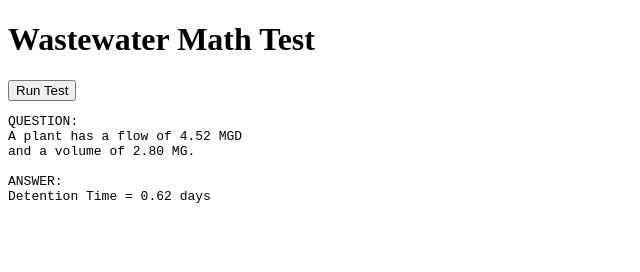
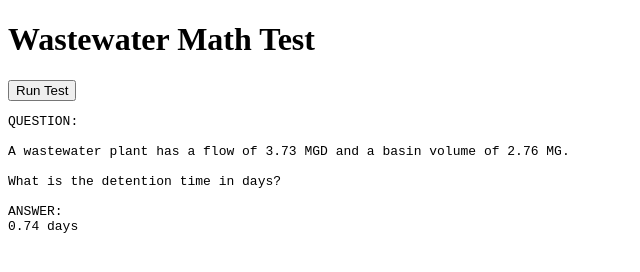
Before and after one commit to GavinMesurac/ww-operator-training, a plain HTML site: page index.html in a window 1280 px wide. Both pictures are taken after a click on the button "Run Test". Shown: the whole page, without its empty margins (0-640 px from the left). Drawn offline with Linux system fonts and the light colour scheme.

Commit message:
Update index.html

```diff
--- a/index.html
+++ b/index.html
@@ -11,18 +11,46 @@
 
   <pre id="out"></pre>
 <script>
+  // -----------------------------
+  // Question generator
+  // -----------------------------
+
+  const questions = [
+    {
+      id: "detention_time_basic",
+      difficulty: "easy",
+      generate: function () {
+        const flowMGD = +(Math.random() * 4 + 1).toFixed(2);
+        const volumeMG = +(Math.random() * 10 + 2).toFixed(2);
+        const detentionTime = +(volumeMG / flowMGD).toFixed(2);
+
+        return {
+          question:
+            "A wastewater plant has a flow of " + flowMGD + " MGD " +
+            "and a basin volume of " + volumeMG + " MG.\n\n" +
+            "What is the detention time in days?",
+
+          answer:
+            detentionTime + " days"
+        };
+      }
+    }
+  ];
+
+  // -----------------------------
+  // Run one question
+  // -----------------------------
+
   function run() {
-    const flowMGD = (Math.random() * 4 + 1).toFixed(2);
-    const volumeMG = (Math.random() * 10 + 2).toFixed(2);
-    const dt = (volumeMG / flowMGD).toFixed(2);
+    const q = questions[0].generate();
 
     document.getElementById("out").textContent =
-      "QUESTION:\n" +
-      "A plant has a flow of " + flowMGD + " MGD\n" +
-      "and a volume of " + volumeMG + " MG.\n\n" +
-      "ANSWER:\n" +
-      "Detention Time = " + dt + " days";
+      "QUESTION:\n\n" +
+      q.question +
+      "\n\nANSWER:\n" +
+      q.answer;
   }
 </script>
+
 </body>
 </html>
```
